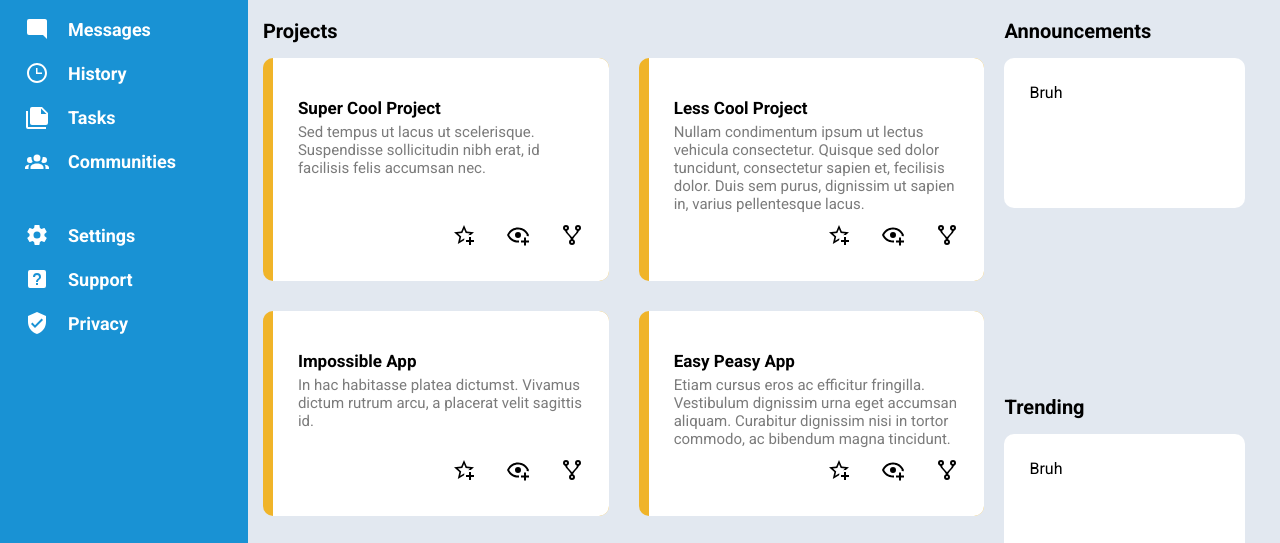
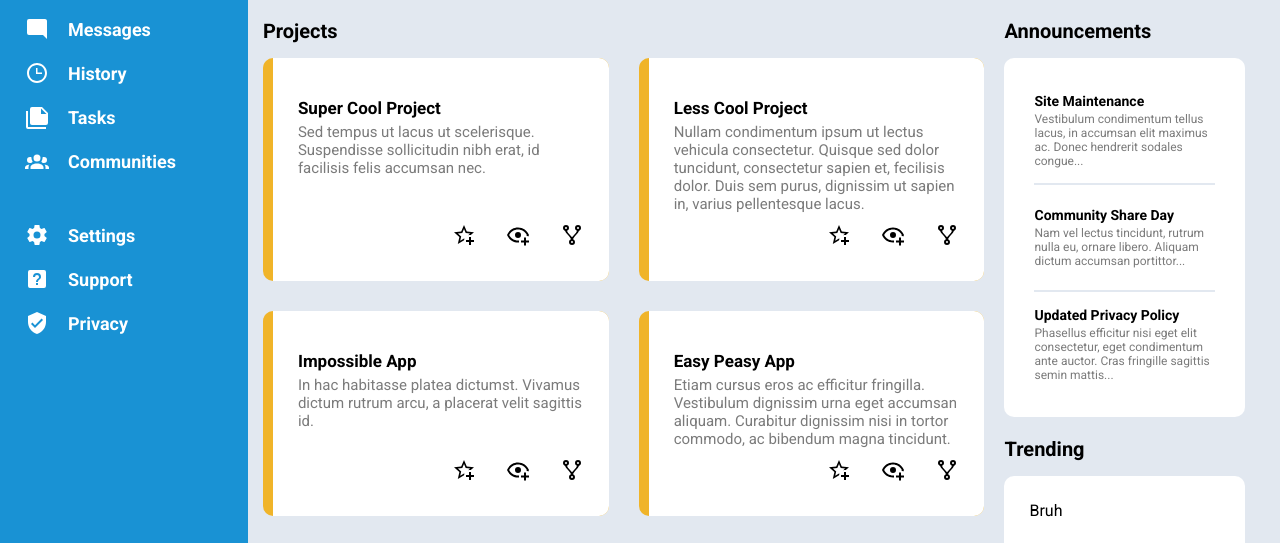
Before and after one commit to aburak621/admin-dashboard, a plain HTML site: page index.html in a window 1280 px wide. Shown: the part 191-734 px from the top of the page. Drawn offline with Linux system fonts and the light colour scheme.

Commit message:
Announcement section done

```diff
--- a/index.html
+++ b/index.html
@@ -333,7 +333,23 @@
       </div>
       <div class="announcements">
         <span>Announcements</span>
-        <div class="announcement-card">Bruh</div>
+        <div class="announcement-card">
+          <div class="announcement-item">
+            <div class="announcement-title">Site Maintenance</div>
+            Vestibulum condimentum tellus lacus, in accumsan elit maximus ac. Donec hendrerit sodales congue...
+          </div>
+          <div class="line"></div>
+          <div class="announcement-item">
+            <div class="announcement-title">Community Share Day</div>
+            Nam vel lectus tincidunt, rutrum nulla eu, ornare libero. Aliquam dictum accumsan portittor...
+          </div>
+          <div class="line"></div>
+          <div class="announcement-item">
+            <div class="announcement-title">Updated Privacy Policy</div>
+            Phasellus efficitur nisi eget elit consectetur, eget condimentum ante auctor. Cras fringille
+            sagittis semin mattis...
+          </div>
+        </div>
       </div>
       <div class="trending">
         <span>Trending</span>
--- a/style.css
+++ b/style.css
@@ -8,6 +8,7 @@
 :root {
   --blue: #1992D4;
   --gray: #E2E8F0;
+  --text-gray: #7B7B7B;
 }
 
 ul {
@@ -200,7 +201,7 @@ body {
 
 .project-description {
   font-size: 15px;
-  color: #7B7B7B;
+  color: var(--text-gray);
 }
 
 .project-title {
@@ -217,14 +218,35 @@ body {
   align-self: end;
 }
 
-.announcements {}
+.announcement-card {
+  display: grid;
+  grid-auto-rows: 1fr 2px;
+  border-radius: 10px;
+  align-items: center;
+  min-height: 150px;
+  padding: 20px 30px;
+  margin-top: 15px;
+  background-color: #fff;
+  overflow: hidden;
+}
 
-.announcement-card {
-  background-color: #fff;
-  border-radius: 10px;
-  min-height: 150px;
-  padding: 25px;
-  margin-top: 15px;
+.announcement-title {
+  margin-bottom: 3px;
+  font-size: 14px;
+  font-weight: bold;
+  color: black;
+}
+
+.announcement-item {
+  padding: 15px 0px;
+  font-size: 12px;
+  color: var(--text-gray);
+}
+
+
+.announcement-card>.line {
+  height: 2px;
+  background-color: var(--gray);
 }
 
 .trending {}
```
